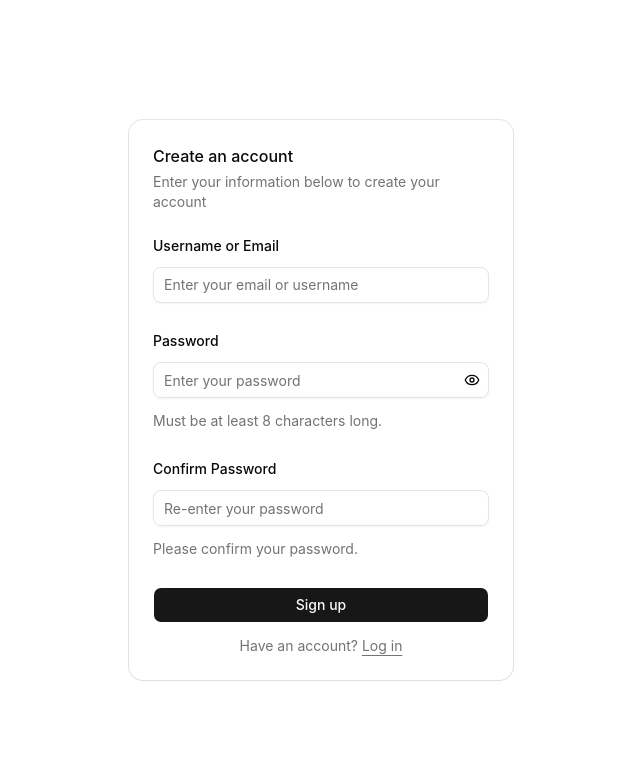
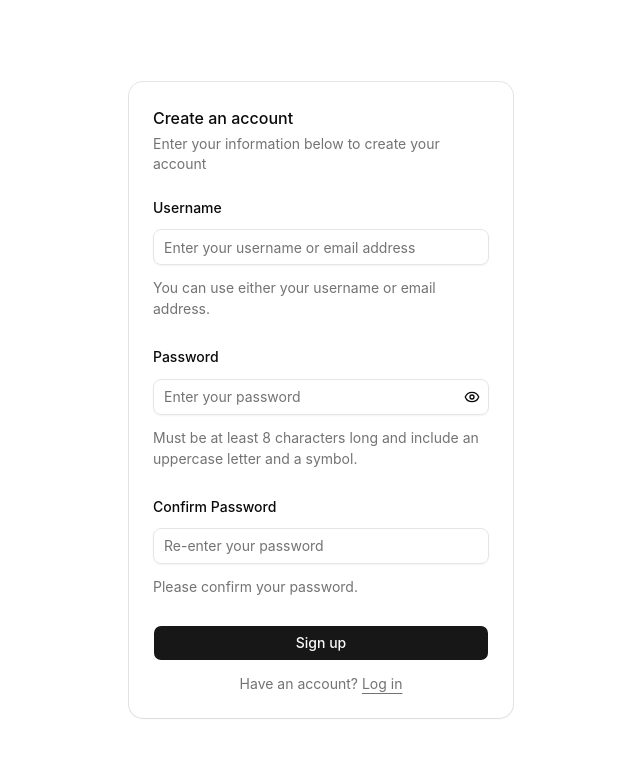
Before and after one commit to DAVLsoft/ai-knowledge-copilot-frontend, a React (Vite) app: page /register in a window 1280 px wide. Shown: the top 758 px of the page, without its empty margins (319-959 px from the left). Built offline with nearby package versions, Linux system fonts and the light colour scheme.

Commit message:
Add  validation to form

```diff
--- a/src/components/organisms/LoginForm/LoginForm.tsx
+++ b/src/components/organisms/LoginForm/LoginForm.tsx
@@ -65,7 +65,7 @@ export const LoginForm = ({
           <form onSubmit={handleSubmit(onSubmit)}>
             <FieldGroup>
               <Field data-invalid={errors.identifier ? true : undefined}>
-                <FieldLabel htmlFor="identifier">Username or Email</FieldLabel>
+                <FieldLabel htmlFor="identifier">Username</FieldLabel>
                 <Input
                   id="identifier"
                   {...register("identifier", {
@@ -75,6 +75,19 @@ export const LoginForm = ({
                       message: "Must be at least 3 characters",
                     },
                     setValueAs: (value: string) => value.trim(),
+                    validate: (value) => {
+                      if (value.includes("@")) {
+                        return (
+                          /^[^\s@]+@[^\s@]+\.[^\s@]+$/.test(value) ||
+                          "Enter a valid email address"
+                        );
+                      }
+
+                      return (
+                        /^[a-zA-Z0-9_]{3,}$/.test(value) ||
+                        "Username must be at least 3 characters"
+                      );
+                    },
                   })}
                   placeholder="Enter your email or username"
                   aria-invalid={errors.identifier ? true : undefined}
@@ -102,6 +115,17 @@ export const LoginForm = ({
                       minLength: {
                         value: 8,
                         message: "Must be at least 8 characters",
+                      },
+                      validate: (value) => {
+                        if (!/[A-Z]/.test(value)) {
+                          return "Must include at least one uppercase letter";
+                        }
+
+                        if (!/[^A-Za-z0-9\s]/.test(value)) {
+                          return "Must include at least one symbol";
+                        }
+
+                        return true;
                       },
                     })}
                     placeholder="Enter your password"
--- a/src/components/organisms/RegisterForm/RegisterForm.tsx
+++ b/src/components/organisms/RegisterForm/RegisterForm.tsx
@@ -68,9 +68,10 @@ export const RegisterForm = ({
           <form onSubmit={handleSubmit(onSubmit)}>
             <FieldGroup>
               <Field data-invalid={errors.identifier ? true : undefined}>
-                <FieldLabel htmlFor="identifier">Username or Email</FieldLabel>
+                <FieldLabel htmlFor="identifier">Username</FieldLabel>
                 <Input
                   id="identifier"
+                  type="text"
                   {...register("identifier", {
                     required: "Username or email is required",
                     minLength: {
@@ -78,17 +79,34 @@ export const RegisterForm = ({
                       message: "Must be at least 3 characters",
                     },
                     setValueAs: (value: string) => value.trim(),
+                    validate: (value) => {
+                      if (value.includes("@")) {
+                        return (
+                          /^[^\s@]+@[^\s@]+\.[^\s@]+$/.test(value) ||
+                          "Enter a valid email address"
+                        );
+                      }
+
+                      return (
+                        /^[a-zA-Z0-9_]{3,}$/.test(value) ||
+                        "Username must be at least 3 characters"
+                      );
+                    },
                   })}
-                  placeholder="Enter your email or username"
+                  placeholder="Enter your username or email address"
                   aria-invalid={errors.identifier ? true : undefined}
                   aria-describedby={
                     errors.identifier ? "identifier-error" : undefined
                   }
                 />
-                {errors.identifier && (
+                {errors.identifier ? (
                   <FieldError id="identifier-error">
                     {errors.identifier.message}
                   </FieldError>
+                ) : (
+                  <FieldDescription id="identifier-description">
+                    You can use either your username or email address.
+                  </FieldDescription>
                 )}
               </Field>
               <Field data-invalid={errors.password ? true : undefined}>
@@ -104,6 +122,17 @@ export const RegisterForm = ({
                       minLength: {
                         value: 8,
                         message: "Must be at least 8 characters",
+                      },
+                      validate: (value) => {
+                        if (!/[A-Z]/.test(value)) {
+                          return "Must include at least one uppercase letter";
+                        }
+
+                        if (!/[^A-Za-z0-9\s]/.test(value)) {
+                          return "Must include at least one symbol";
+                        }
+
+                        return true;
                       },
                       deps: "confirmPassword",
                     })}
@@ -137,7 +166,8 @@ export const RegisterForm = ({
                   </FieldError>
                 ) : (
                   <FieldDescription id="password-description">
-                    Must be at least 8 characters long.
+                    Must be at least 8 characters long and include an uppercase
+                    letter and a symbol.
                   </FieldDescription>
                 )}
               </Field>
```
